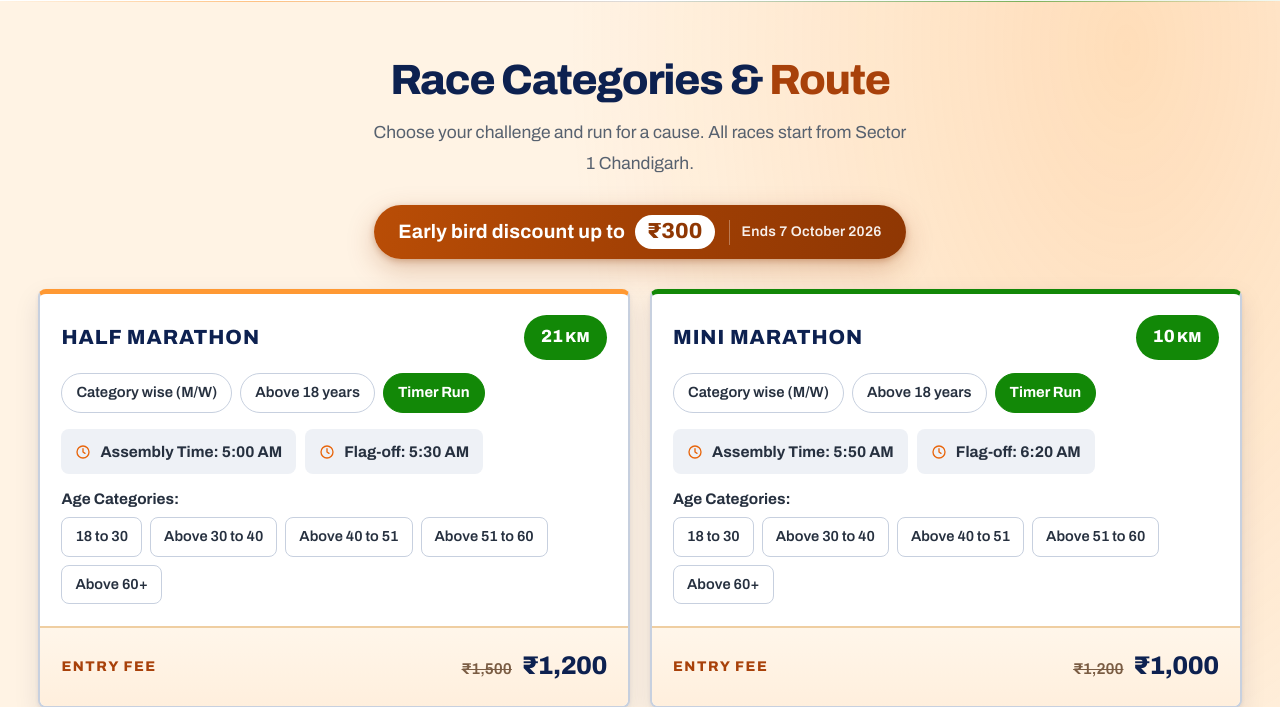
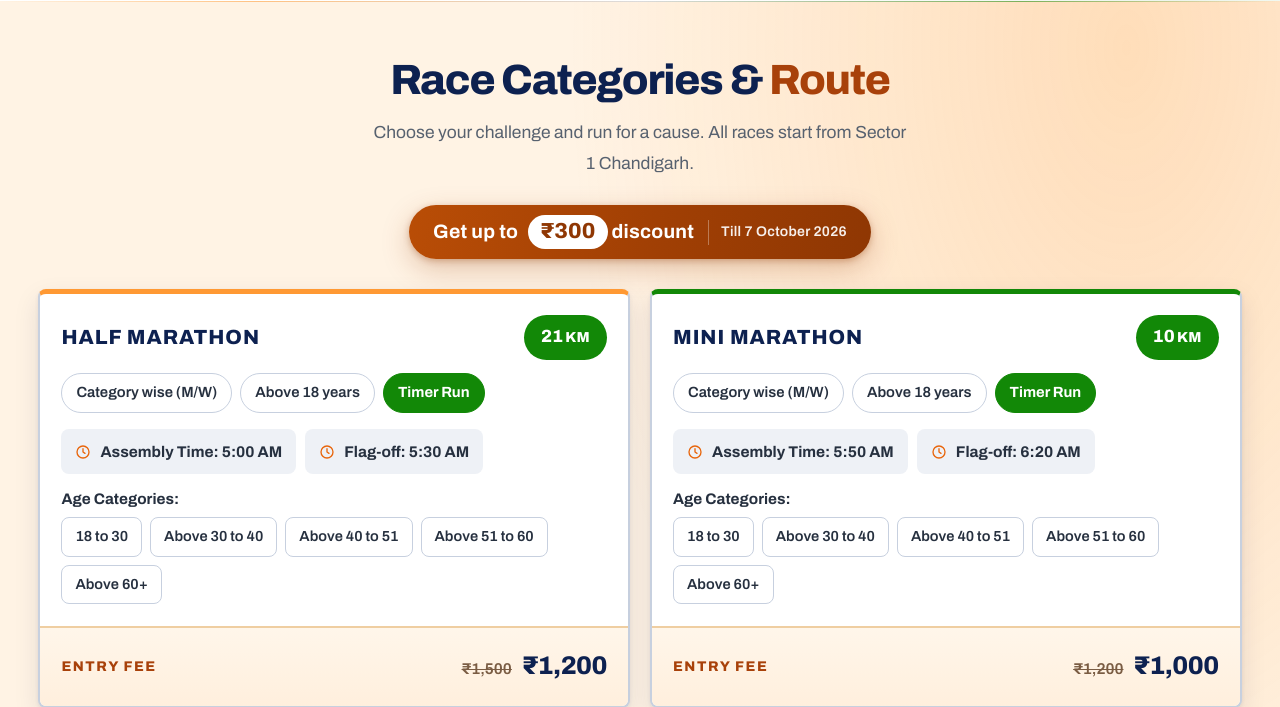
Before and after one commit to prmdigital/Milkha-Singh-Legacy-Marathon-2026, a PHP site: page / in a window 1280 px wide. Shown: the part 4133-4840 px from the top of the page. Run offline with PHP 8.4, Linux system fonts and the light colour scheme.

Commit message:
Simplify the discount wording and use "Till" for the deadline
Band: "Get up to ₹300 discount | Till 7 October 2026". "₹300 discount"
never splits, so a narrow screen breaks after "Get up to"; in practice
it holds one line from 1482 down to 320.
Strip above the form: "Early registration discount" / "Till 7 October
2026.", with "Save up to ₹300" beside it.
Form note: "Discounted price, till 7 October 2026."

Cache stamp moves to 20260914-5.

Co-Authored-By: Claude Opus 5 <noreply@anthropic.com>

```diff
--- a/admin/audit.php
+++ b/admin/audit.php
@@ -30,7 +30,7 @@ $labels = [
 <meta name="viewport" content="width=device-width, initial-scale=1">
 <meta name="robots" content="noindex, nofollow">
 <title>Activity &middot; Marathon Admin</title>
-<link rel="stylesheet" href="assets/admin.css?v=20260914-4">
+<link rel="stylesheet" href="assets/admin.css?v=20260914-5">
 </head>
 <body>
 
--- a/admin/auth.php
+++ b/admin/auth.php
@@ -180,7 +180,7 @@ function require_can(string $permission): void
         no_store();
         header('Content-Type: text/html; charset=utf-8');
         echo '<!doctype html><meta charset="utf-8"><title>Not allowed</title>'
-           . '<link rel="stylesheet" href="assets/admin.css?v=20260914-4">'
+           . '<link rel="stylesheet" href="assets/admin.css?v=20260914-5">'
            . '<main class="wrap"><p class="empty">'
            . 'Your account does not have access to that. '
            . '<a href="index.php">Back to registrations</a>.'
--- a/admin/hash-tool.php
+++ b/admin/hash-tool.php
@@ -34,7 +34,7 @@ if (($_SERVER['REQUEST_METHOD'] ?? '') === 'POST') {
 <meta name="viewport" content="width=device-width, initial-scale=1">
 <meta name="robots" content="noindex, nofollow">
 <title>Create admin password</title>
-<link rel="stylesheet" href="assets/admin.css?v=20260914-4">
+<link rel="stylesheet" href="assets/admin.css?v=20260914-5">
 </head>
 <body class="login-body">
 <main class="login">
--- a/admin/index.php
+++ b/admin/index.php
@@ -78,7 +78,7 @@ foreach (['gender', 'tshirt', 'city', 'age_min', 'age_max', 'id_proof'] as $k) {
 <meta name="viewport" content="width=device-width, initial-scale=1">
 <meta name="robots" content="noindex, nofollow">
 <title>Registrations &middot; Marathon Admin</title>
-<link rel="stylesheet" href="assets/admin.css?v=20260914-4">
+<link rel="stylesheet" href="assets/admin.css?v=20260914-5">
 </head>
 <body>
 
--- a/admin/login.php
+++ b/admin/login.php
@@ -72,7 +72,7 @@ $csrf = csrf_token();
 <meta name="viewport" content="width=device-width, initial-scale=1">
 <meta name="robots" content="noindex, nofollow">
 <title>Sign in · Marathon Admin</title>
-<link rel="stylesheet" href="assets/admin.css?v=20260914-4">
+<link rel="stylesheet" href="assets/admin.css?v=20260914-5">
 </head>
 <body class="login-body">
 
--- a/admin/password.php
+++ b/admin/password.php
@@ -53,7 +53,7 @@ if (($_SERVER['REQUEST_METHOD'] ?? '') === 'POST' && !$isBootstrap) {
 <meta name="viewport" content="width=device-width, initial-scale=1">
 <meta name="robots" content="noindex, nofollow">
 <title>Your password &middot; Marathon Admin</title>
-<link rel="stylesheet" href="assets/admin.css?v=20260914-4">
+<link rel="stylesheet" href="assets/admin.css?v=20260914-5">
 </head>
 <body>
 
--- a/admin/settings.php
+++ b/admin/settings.php
@@ -175,7 +175,7 @@ function secret_state($v): string
 <meta name="viewport" content="width=device-width, initial-scale=1">
 <meta name="robots" content="noindex, nofollow">
 <title>Settings &middot; Marathon Admin</title>
-<link rel="stylesheet" href="assets/admin.css?v=20260914-4">
+<link rel="stylesheet" href="assets/admin.css?v=20260914-5">
 </head>
 <body>
 
--- a/admin/sponsors.php
+++ b/admin/sponsors.php
@@ -105,7 +105,7 @@ $filtered = ($fStatus !== '' || $fTier !== '' || $q !== '');
 <meta name="viewport" content="width=device-width, initial-scale=1">
 <meta name="robots" content="noindex, nofollow">
 <title>Sponsors &middot; Marathon Admin</title>
-<link rel="stylesheet" href="assets/admin.css?v=20260914-4">
+<link rel="stylesheet" href="assets/admin.css?v=20260914-5">
 </head>
 <body>
 
--- a/admin/users.php
+++ b/admin/users.php
@@ -164,7 +164,7 @@ $csrf = csrf_token();
 <meta name="viewport" content="width=device-width, initial-scale=1">
 <meta name="robots" content="noindex, nofollow">
 <title>Users &middot; Marathon Admin</title>
-<link rel="stylesheet" href="assets/admin.css?v=20260914-4">
+<link rel="stylesheet" href="assets/admin.css?v=20260914-5">
 </head>
 <body>
 
--- a/admin/view.php
+++ b/admin/view.php
@@ -61,7 +61,7 @@ if (!$r) {
 <meta name="viewport" content="width=device-width, initial-scale=1">
 <meta name="robots" content="noindex, nofollow">
 <title><?= isset($notFound) ? 'Not found' : h($r['full_name']) ?> &middot; Marathon Admin</title>
-<link rel="stylesheet" href="assets/admin.css?v=20260914-4">
+<link rel="stylesheet" href="assets/admin.css?v=20260914-5">
 </head>
 <body>
 
--- a/assets/css/styles.css
+++ b/assets/css/styles.css
@@ -843,8 +843,8 @@ body::before {
   color: #fff; font-size: clamp(.95rem, 1.6vw, 1.08rem); font-weight: 700; letter-spacing: .01em;
   text-wrap: balance;
 }
-/* "up to ₹300" never splits: on a narrow screen the line breaks after
-   "Early bird discount" instead of stranding the amount on a line of its own. */
+/* "₹300 discount" never splits: on a narrow screen the line breaks after
+   "Get up to" instead of stranding the amount or the word on a line alone. */
 .offer__nowrap { white-space: nowrap; }
 .offer__text b {
   display: inline-block; margin-left: 6px; padding: 2px 12px;
--- a/assets/js/register.js
+++ b/assets/js/register.js
@@ -71,7 +71,7 @@
     amountEl.textContent = p.base === 0 ? 'Free' : rupees(p.payable);
     noteEl.textContent = p.base === 0
       ? 'No payment needed for the 1 KM category.'
-      : (p.early ? 'Early entry price, until 7 October 2026.' : 'Standard entry price.')
+      : (p.early ? 'Discounted price, till 7 October 2026.' : 'Standard entry price.')
         + ' Our team will contact you to collect it.';
     submitBtn.textContent = SUBMIT_LABEL;
   }
--- a/index.html
+++ b/index.html
@@ -33,7 +33,7 @@
 <link rel="preconnect" href="https://fonts.googleapis.com" />
 <link rel="preconnect" href="https://fonts.gstatic.com" crossorigin />
 <link href="https://fonts.googleapis.com/css2?family=Archivo:wght@400;500;600;700;800&display=swap" rel="stylesheet" />
-<link rel="stylesheet" href="assets/css/styles.css?v=20260914-4" />
+<link rel="stylesheet" href="assets/css/styles.css?v=20260914-5" />
 
 <!-- Event schema: this is what makes Google show your date + venue in search results. -->
 <script type="application/ld+json">
@@ -411,8 +411,8 @@
     </p>
 
     <p class="offer">
-      <span class="offer__text">Early bird discount <span class="offer__nowrap">up to <b>&#8377;300</b></span></span>
-      <span class="offer__until">Ends 7 October 2026</span>
+      <span class="offer__text">Get up to <span class="offer__nowrap"><b>&#8377;300</b> discount</span></span>
+      <span class="offer__until">Till 7 October 2026</span>
     </p>
 
     <div class="race-grid">
@@ -678,8 +678,8 @@
         <svg viewBox="0 0 24 24"><path d="M20.6 13.4l-7.2 7.2a2 2 0 01-2.8 0L3 13V3h10l7.6 7.6a2 2 0 010 2.8z"/><circle cx="7.5" cy="7.5" r="1.5"/></svg>
       </span>
       <span class="fees__deal-line">
-        <b>Early bird discount is live</b>
-        <span>Register by 7 October 2026.</span>
+        <b>Early registration discount</b>
+        <span>Till 7 October 2026.</span>
       </span>
       <span class="fees__deal-save">
         <em>Save up to</em>
@@ -1075,7 +1075,7 @@
   <svg viewBox="0 0 24 24" aria-hidden="true"><path d="M12 19V5M5 12l7-7 7 7"/></svg>
 </button>
 
-<script src="assets/js/main.js?v=20260914-4" defer></script>
-<script src="assets/js/register.js?v=20260914-4" defer></script>
+<script src="assets/js/main.js?v=20260914-5" defer></script>
+<script src="assets/js/register.js?v=20260914-5" defer></script>
 </body>
 </html>
--- a/privacy-policy.html
+++ b/privacy-policy.html
@@ -12,7 +12,7 @@
 <link rel="preconnect" href="https://fonts.googleapis.com" />
 <link rel="preconnect" href="https://fonts.gstatic.com" crossorigin />
 <link href="https://fonts.googleapis.com/css2?family=Archivo:wght@400;500;600;700;800&display=swap" rel="stylesheet" />
-<link rel="stylesheet" href="assets/css/styles.css?v=20260914-4" />
+<link rel="stylesheet" href="assets/css/styles.css?v=20260914-5" />
 </head>
 <body>
 
--- a/refund-policy.html
+++ b/refund-policy.html
@@ -12,7 +12,7 @@
 <link rel="preconnect" href="https://fonts.googleapis.com" />
 <link rel="preconnect" href="https://fonts.gstatic.com" crossorigin />
 <link href="https://fonts.googleapis.com/css2?family=Archivo:wght@400;500;600;700;800&display=swap" rel="stylesheet" />
-<link rel="stylesheet" href="assets/css/styles.css?v=20260914-4" />
+<link rel="stylesheet" href="assets/css/styles.css?v=20260914-5" />
 </head>
 <body>
 
--- a/setup.php
+++ b/setup.php
@@ -434,7 +434,7 @@ $e = static function (string $s): string {
 <meta name="viewport" content="width=device-width, initial-scale=1">
 <meta name="robots" content="noindex, nofollow">
 <title>Setup &middot; Milkha Singh Legacy Marathon</title>
-<link rel="stylesheet" href="admin/assets/admin.css?v=20260914-4">
+<link rel="stylesheet" href="admin/assets/admin.css?v=20260914-5">
 <style>
   .setup { max-width: 720px; margin: 40px auto; padding: 0 20px 80px; }
   .setup h1 { color: var(--navy); margin: 0 0 6px; }
--- a/sponsor.html
+++ b/sponsor.html
@@ -12,7 +12,7 @@
 <link rel="preconnect" href="https://fonts.googleapis.com" />
 <link rel="preconnect" href="https://fonts.gstatic.com" crossorigin />
 <link href="https://fonts.googleapis.com/css2?family=Archivo:wght@400;500;600;700;800&display=swap" rel="stylesheet" />
-<link rel="stylesheet" href="assets/css/styles.css?v=20260914-4" />
+<link rel="stylesheet" href="assets/css/styles.css?v=20260914-5" />
 </head>
 <body>
 
@@ -159,6 +159,6 @@
   </div>
 </footer>
 
-<script src="assets/js/sponsor.js?v=20260914-4"></script>
+<script src="assets/js/sponsor.js?v=20260914-5"></script>
 </body>
 </html>
--- a/terms-conditions.html
+++ b/terms-conditions.html
@@ -12,7 +12,7 @@
 <link rel="preconnect" href="https://fonts.googleapis.com" />
 <link rel="preconnect" href="https://fonts.gstatic.com" crossorigin />
 <link href="https://fonts.googleapis.com/css2?family=Archivo:wght@400;500;600;700;800&display=swap" rel="stylesheet" />
-<link rel="stylesheet" href="assets/css/styles.css?v=20260914-4" />
+<link rel="stylesheet" href="assets/css/styles.css?v=20260914-5" />
 </head>
 <body>
 
```
